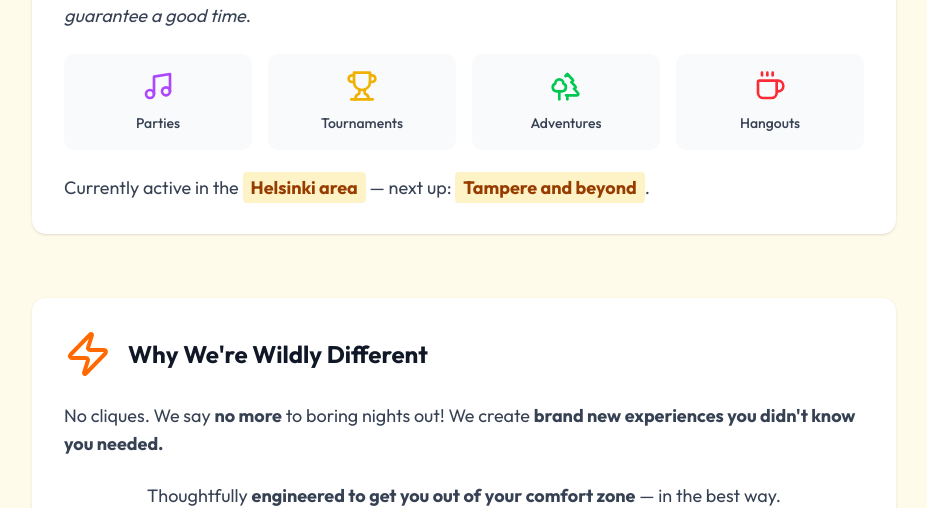
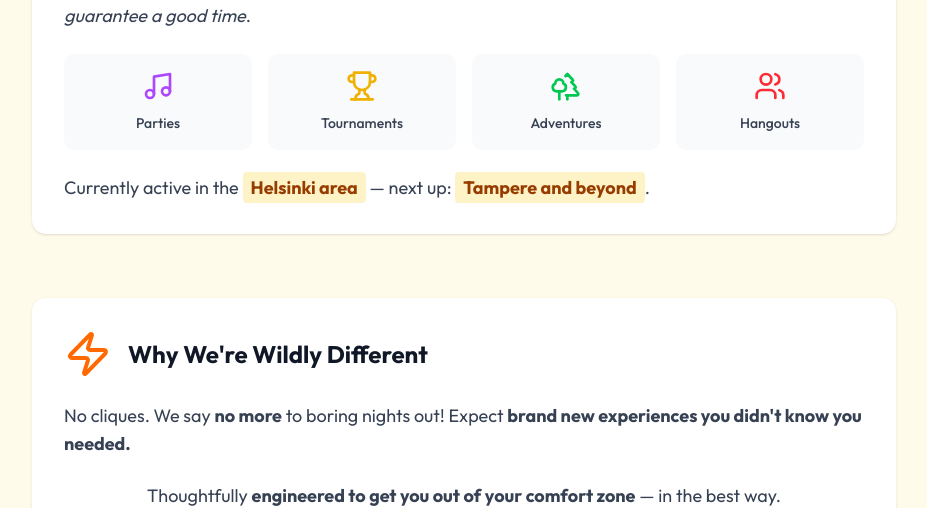
Before and after one commit to strengv1/unilife, a Next.js app: page /about in a window 1280 px wide. Shown: the part 1086-1594 px from the top of the page, without its empty margins (176-1103 px from the left). Built offline with nearby package versions, Linux system fonts and the light colour scheme.

Commit message:
smaller sway effect, hangouts icon

```diff
--- a/src/app/about/page.tsx
+++ b/src/app/about/page.tsx
@@ -24,8 +24,8 @@ const Card3D: React.FC<CardProps> = ({ children, className = "" }) => {
     const rect = card.getBoundingClientRect();
     const centerX = rect.left + rect.width / 2;
     const centerY = rect.top + rect.height / 2;
-    const rotateXValue = (e.clientY - centerY) / 10;
-    const rotateYValue = (centerX - e.clientX) / 10;
+    const rotateXValue = (e.clientY - centerY) / 15;
+    const rotateYValue = (centerX - e.clientX) / 15;
 
     setRotateX(rotateXValue);
     setRotateY(rotateYValue);
@@ -112,7 +112,7 @@ const AboutPage = () => {
                   <h2 className="text-2xl font-bold text-gray-900">Why We Exist</h2>
                 </div>
                 <p className="text-lg text-gray-700 mb-4">
-                  University can be the best time of your life. But too often, students feel <strong>isolated, invisible, and bored</strong>. We&apos;re here to change that.
+                  University can be the best time of your life. But too often, students feel <strong>isolated, invisible, and bored</strong>. We are here to change that.
                 </p>
                 <p className="text-lg text-gray-700">
                   We fight against the idea that your field of study defines your social life. Our events are engineered to break the cliques and forge real connections — across faculties, backgrounds, and even campuses.
@@ -188,14 +188,14 @@ const AboutPage = () => {
                     revealContent={
                       <div className="flex items-center justify-center h-full">
                         <div className="text-center">
-                          <Coffee className="w-8 h-8 mx-auto mb-2" />
+                          <Users className="w-8 h-8 mx-auto mb-2" />
                           <span className="text-sm font-medium">Chill Vibes</span>
                         </div>
                       </div>
                     }
                   >
                     <div className="text-center">
-                      <Coffee className="w-8 h-8 mx-auto mb-2 text-red-500" />
+                      <Users className="w-8 h-8 mx-auto mb-2 text-red-500" />
                       <span className="text-sm font-medium text-gray-700">Hangouts</span>
                     </div>
                   </RevealCard>
@@ -217,7 +217,7 @@ const AboutPage = () => {
                   </div>
 
                   <p className="text-lg text-gray-700 mb-6">
-                    No cliques. We say <strong>no more</strong> to boring nights out! We create <strong>brand new experiences you didn&apos;t know you needed.</strong>
+                    No cliques. We say <strong>no more</strong> to boring nights out! Expect <strong>brand new experiences you didn&apos;t know you needed.</strong>
                   </p>
 
                   <p className="text-lg text-gray-700 text-center">
```
